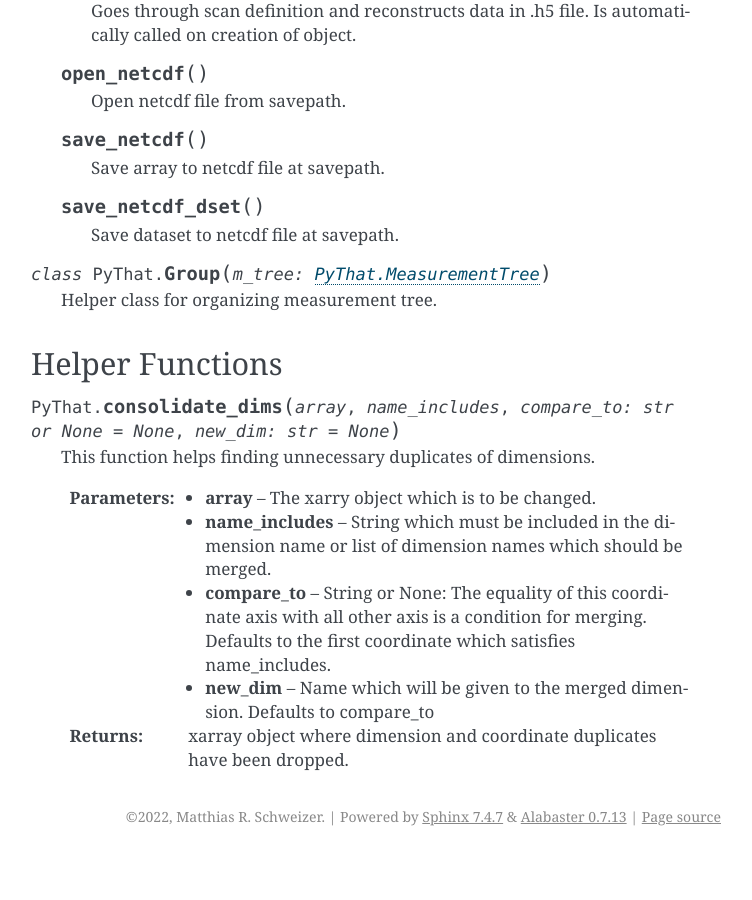
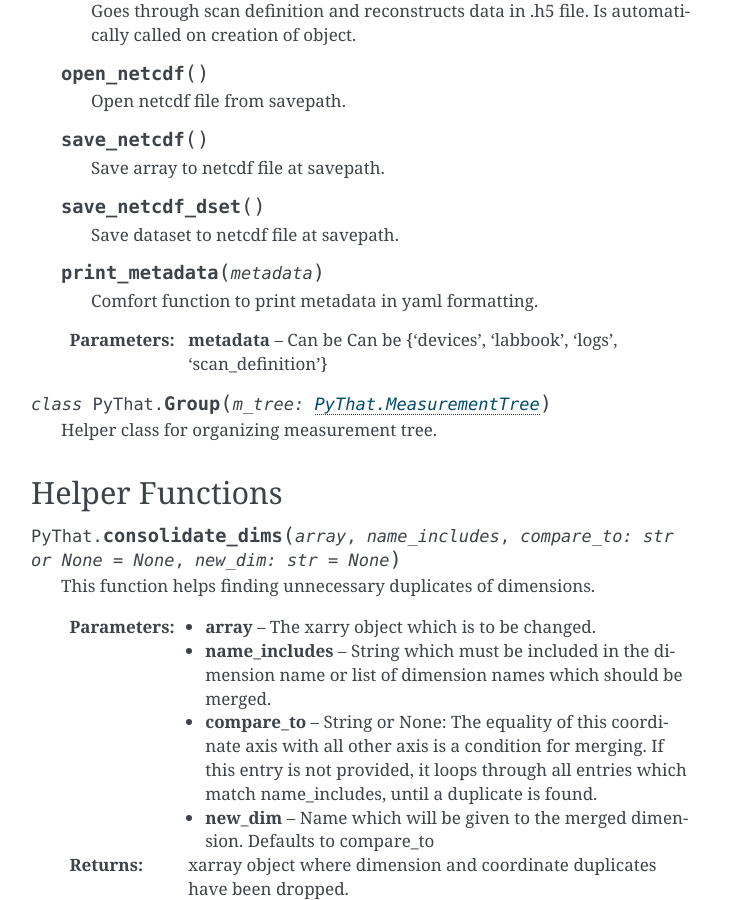
Before and after one commit to mrschweizer/PyThat, a Sphinx documentation site: the page built from docs/source/api_reference.rst, in a window 1280 px wide and 900 px high, scrolled down 2056 px. Shown: the whole window, without its empty margins (389-1141 px from the left). Built offline with Sphinx 7.4.7, drawn with Linux system fonts in a browser that asks for light colours; before the commit the page ends 2912 px from its top, so only the background shows below that; some of the changed text lies outside the part shown.

Commit message:
Update API reference to reflect changes in 0.0.39

```diff
--- a/docs/source/api_reference.rst
+++ b/docs/source/api_reference.rst
@@ -117,6 +117,13 @@ API Reference
 
       Save dataset to netcdf file at savepath.
 
+   .. py:method:: print_metadata(metadata)
+
+      Comfort function to print metadata in yaml formatting.
+
+   :param metadata: Can be Can be {'devices', 'labbook', 'logs', 'scan_definition'}
+
+
 .. py:class:: PyThat.Group(m_tree: PyThat.MeasurementTree)
 
    Helper class for organizing measurement tree.
@@ -133,7 +140,7 @@ Helper Functions
    :param name_includes: String which must be included in the dimension name or list of dimension names which should be merged.
 
    :param compare_to: String or None: The equality of this coordinate axis with all other axis is a condition for
-    merging. Defaults to the first coordinate which satisfies name_includes.
+    merging. If this entry is not provided, it loops through all entries which match name_includes, until a duplicate is found.
 
    :param new_dim: Name which will be given to the merged dimension. Defaults to compare_to
 
```
